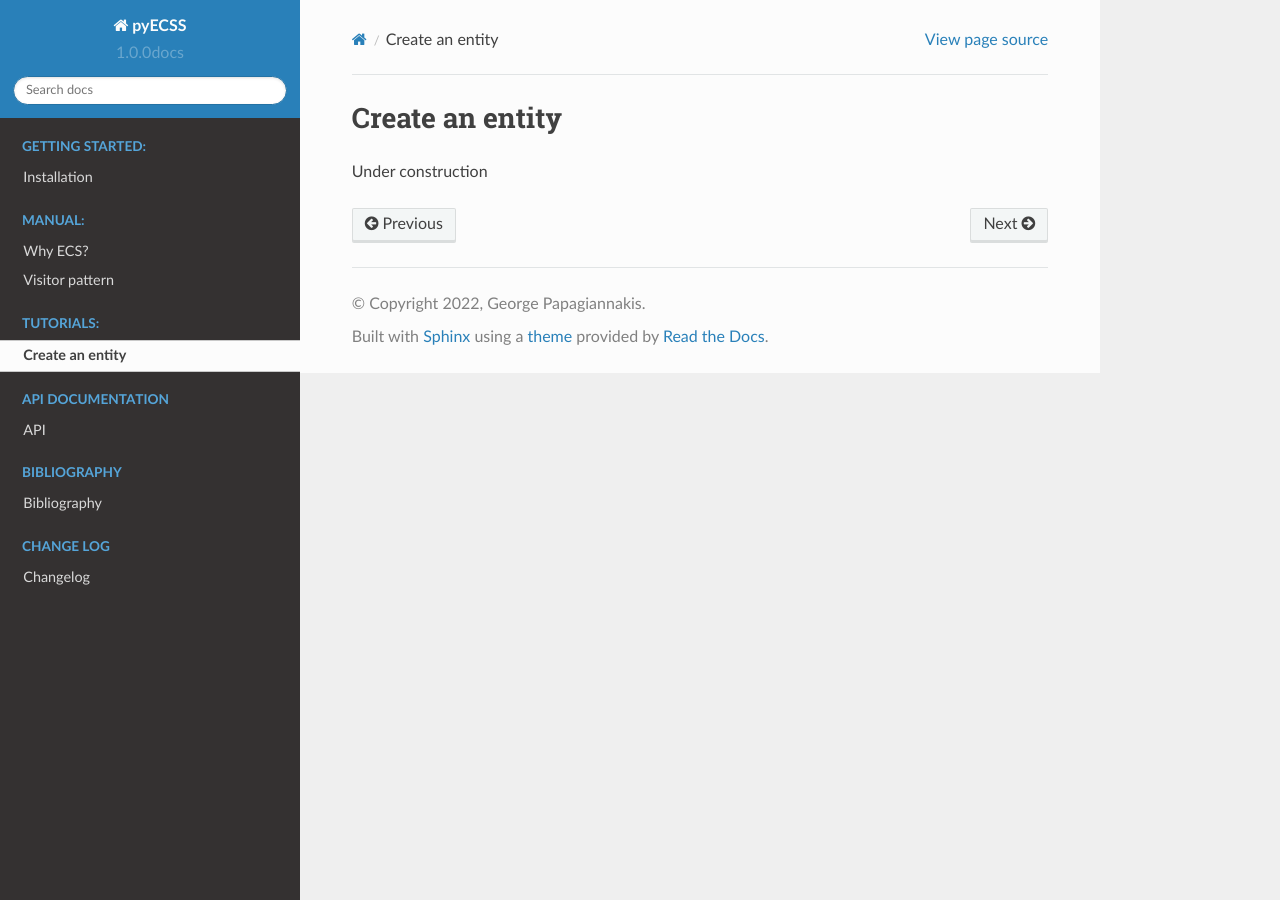
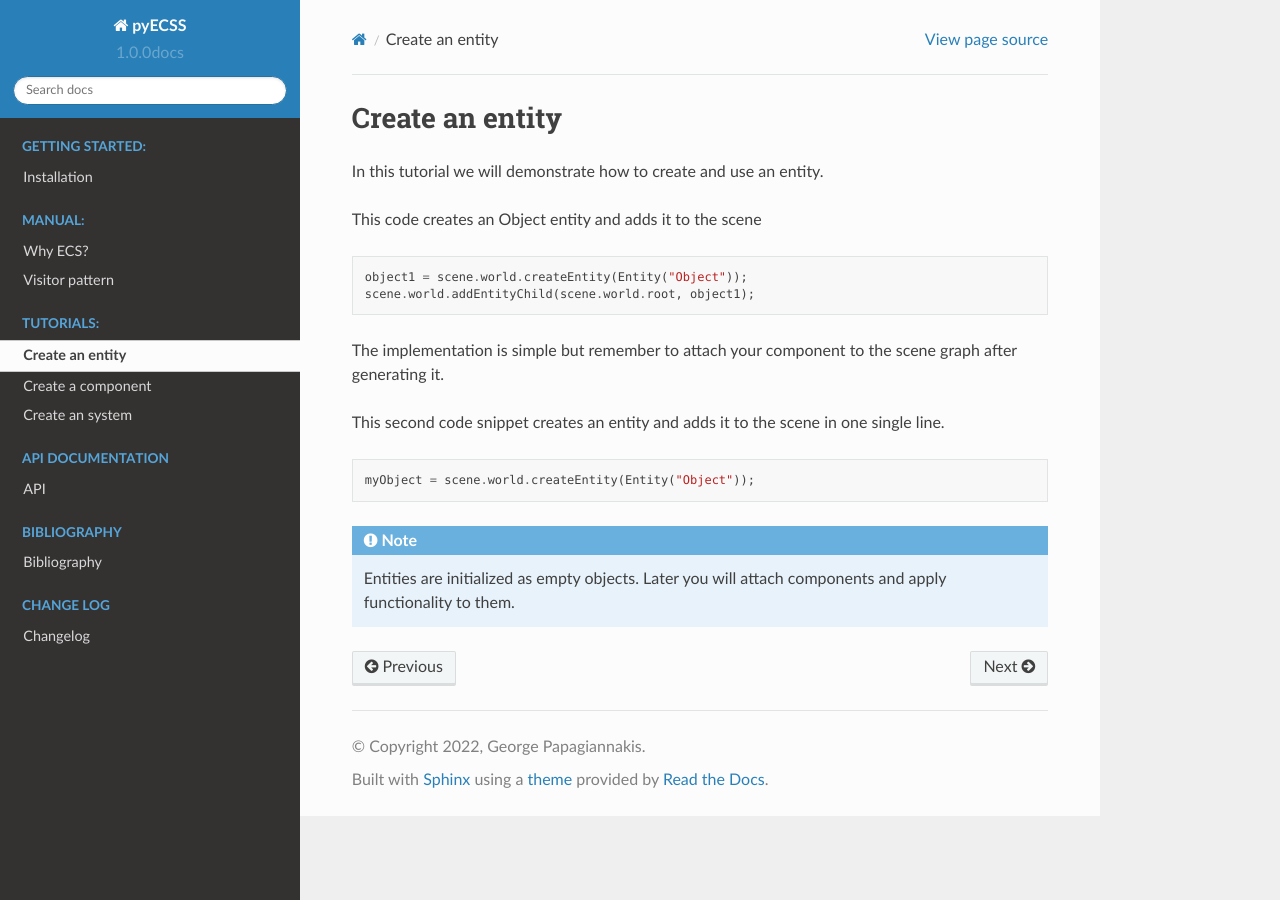
Before and after one commit to papagiannakis/pyECSS, a Sphinx documentation site: the page built from docs/source/tutorials/tutorial_entity.rst, in a window 1280 px wide. Built offline with Sphinx 7.4.7 and the Read the Docs theme 2.0.0, drawn with Linux system fonts in a browser that asks for light colours.

Commit message:
Init component tutorial

```diff
--- /dev/null
+++ b/docs/source/tutorials/tutorial_component.rst
@@ -0,0 +1,5 @@
+Create a component
+==================
+
+In this tutorial we will use the entity we created :ref:`here <TutorialEntity>` and attach a new component that contains data about
+his mass and velocity.
--- a/docs/source/tutorials/tutorial_entity.rst
+++ b/docs/source/tutorials/tutorial_entity.rst
@@ -1,4 +1,25 @@
+.. _TutorialEntity:
 Create an entity
 ==================
 
-Under construction
+In this tutorial we will demonstrate how to create and use an entity.
+
+This code creates an Object entity and adds it to the scene
+
+.. code-block:: python
+
+    object1 = scene.world.createEntity(Entity("Object"));
+    scene.world.addEntityChild(scene.world.root, object1);
+
+The implementation is simple but remember to attach your component to the scene graph after generating it.
+
+This second code snippet creates an entity and adds it to the scene in one single line.
+
+.. code-block:: python
+
+    myObject = scene.world.createEntity(Entity("Object"));
+
+
+.. note::
+
+    Entities are initialized as empty objects. Later you will attach components and apply functionality to them.
--- /dev/null
+++ b/docs/source/tutorials/tutorial_system.rst
@@ -0,0 +1,4 @@
+Create an system
+==================
+
+Under construction.
```
Also changed, not shown: docs/source/index.rst (+6 -4 lines).
